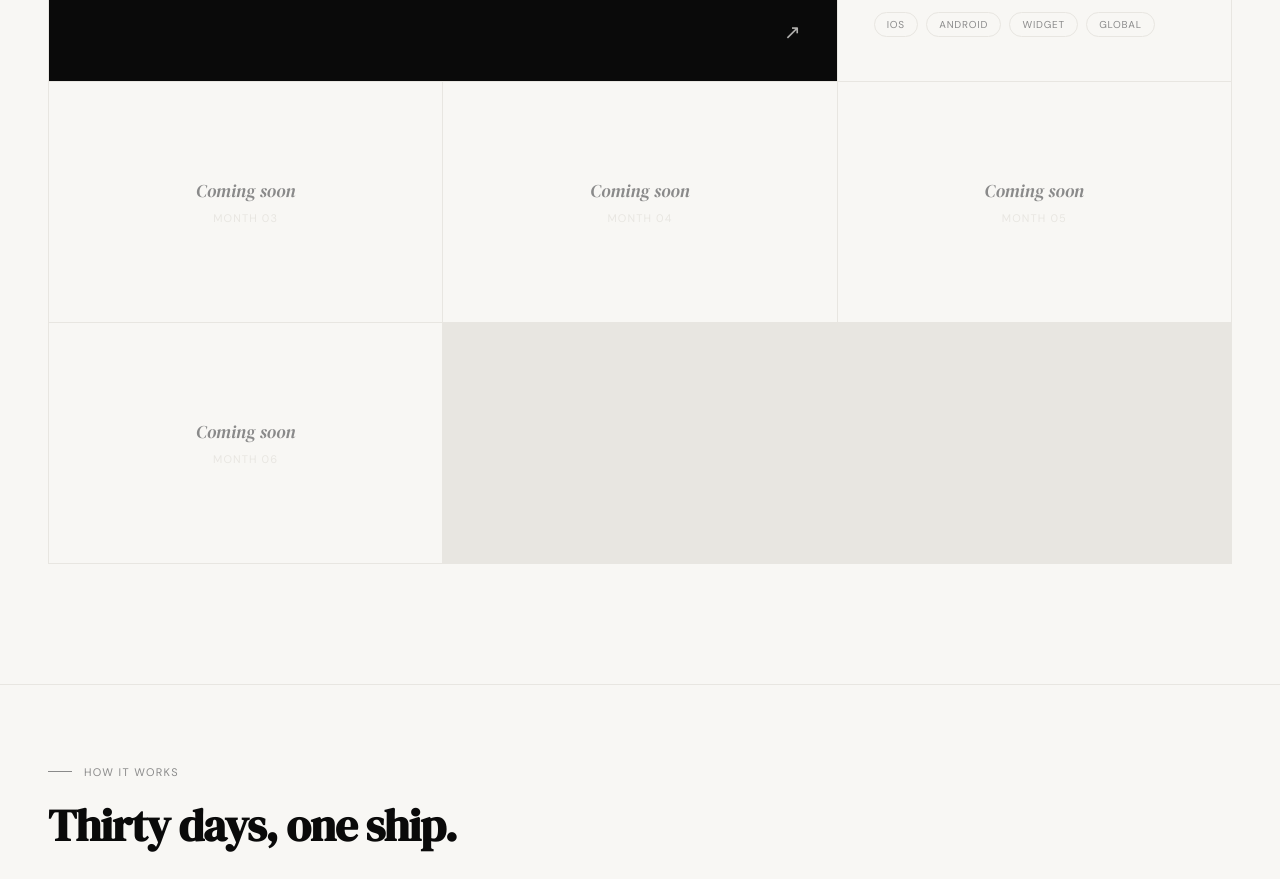
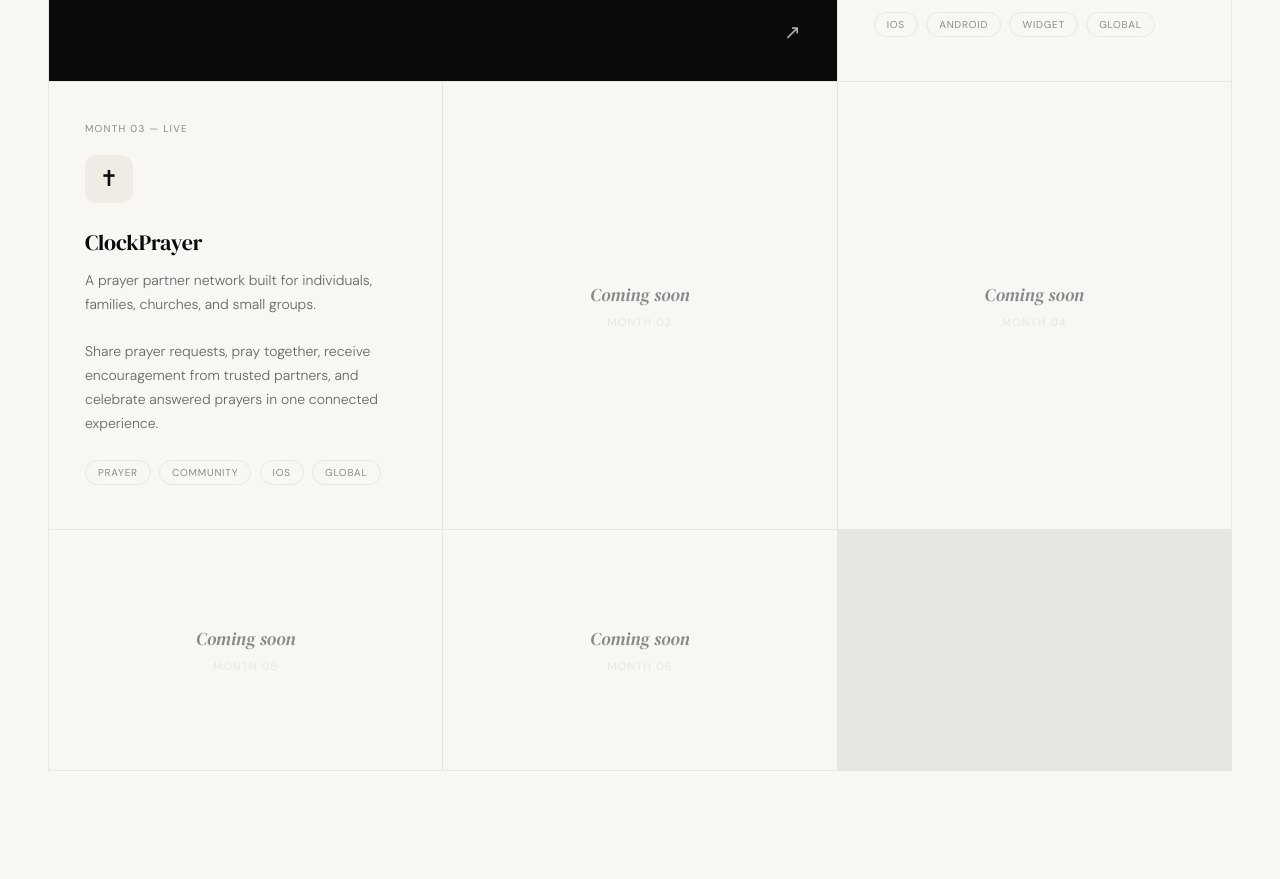
Before and after one commit to Yissue-inc/yissue-inc.github.io, a plain HTML site: page index.html in a window 1280 px wide. Shown: the part 2101-2980 px from the top of the page. Drawn offline with Linux system fonts and the light colour scheme.

Commit message:
Add ClockPrayer collection card

```diff
--- a/index.html
+++ b/index.html
@@ -308,6 +308,19 @@
       <div class="app-arrow">&#8599;</div>
     </div>
 
+    <!-- App 03: ClockPrayer (regular, Live) -->
+    <a class="app-card regular reveal" href="https://clockprayer.app" target="_blank" rel="noopener" style="color:inherit;text-decoration:none">
+      <div class="app-week">Month 03 — Live</div>
+      <div class="app-icon" style="background:#f0ece5;font-size:22px">&#10013;</div>
+      <div class="app-name">ClockPrayer</div>
+      <div class="app-desc">A prayer partner network built for individuals, families, churches, and small groups.<br><br>Share prayer requests, pray together, receive encouragement from trusted partners, and celebrate answered prayers in one connected experience.</div>
+      <span class="app-tag">Prayer</span>
+      <span class="app-tag">Community</span>
+      <span class="app-tag">iOS</span>
+      <span class="app-tag">Global</span>
+      <div class="app-arrow">&#8599;</div>
+    </a>
+
     <!-- Placeholders -->
     <div class="app-card coming">
       <div class="coming-label">Coming soon</div>
```
